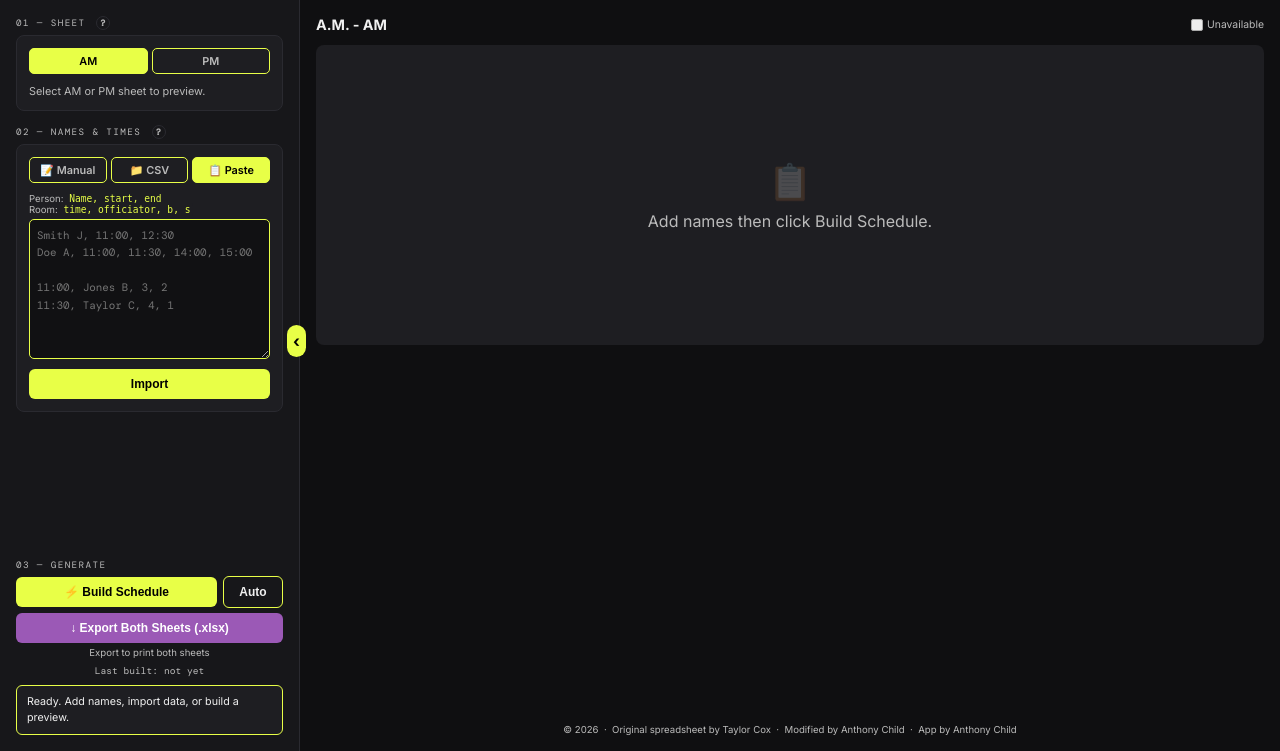
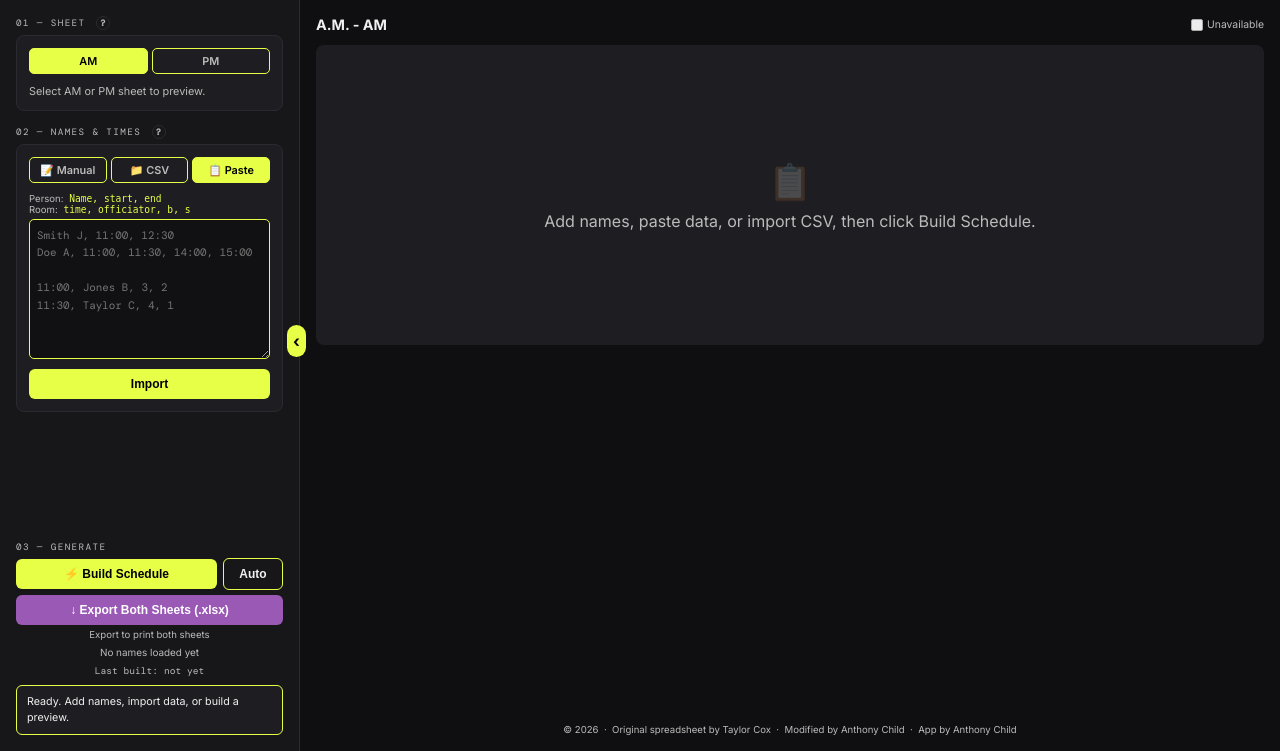
Before and after one commit to antwanchild/coordinator, a Flask app: page / in a window 1280 px wide. Shown: the part 59-810 px from the top of the page. Run offline with Flask 3, Linux system fonts and the light colour scheme.

Commit message:
fix: polish generate panel status feedback

```diff
--- a/templates/index.html
+++ b/templates/index.html
@@ -409,6 +409,14 @@
       margin-bottom: 5px;
       position: relative;
       overflow: visible;
+    }
+
+    .generate-summary {
+      min-height: 1em;
+      margin-top: 6px;
+      font-size: .62rem;
+      color: var(--mut);
+      text-align: center;
     }
 
     .card {
@@ -994,6 +1002,7 @@
         &#8595; Export Both Sheets (.xlsx)
       </button>
       <p style="font-size: .6rem; color: var(--mut); text-align: center; margin-top: 4px">Export to print both sheets</p>
+      <div class="generate-summary" id="generateCounts">No names loaded yet</div>
       <div class="last-built" id="lastBuiltLabel">Last built: not yet</div>
       <div class="inline-status visible info" id="inlineStatus">Ready. Add names, import data, or build a preview.</div>
     </div>
@@ -1016,7 +1025,7 @@
     <div id="spinner" class="spinner"><div class="spinner-ring"></div></div>
     <div id="previewArea" class="preview-empty">
       <div class="icon">&#128203;</div>
-      <p>Add names then click Build Schedule.</p>
+      <p>Add names, paste data, or import CSV, then click Build Schedule.</p>
     </div>
     <div style="margin-top: auto; padding-top: 24px; text-align: center; font-size: .6rem; color: var(--mut)">
       &copy; {{ now.year }} &nbsp;·&nbsp; Original spreadsheet by Taylor Cox &nbsp;·&nbsp; Modified by Anthony Child &nbsp;·&nbsp; App by Anthony Child
@@ -1265,6 +1274,18 @@ Doe A, 11:00, 11:30, 14:00, 15:30
     const labelEl = document.getElementById('lastBuiltLabel');
     const now = new Date();
     labelEl.textContent = `Last built: ${now.toLocaleTimeString([], { hour: 'numeric', minute: '2-digit' })}`;
+  }
+
+  function updateGenerateCounts(total, amCount, pmCount) {
+    const summaryEl = document.getElementById('generateCounts');
+    if (!summaryEl) return;
+
+    if (!total) {
+      summaryEl.textContent = 'No names loaded yet';
+      return;
+    }
+
+    summaryEl.textContent = `${total} total · ${amCount} AM · ${pmCount} PM`;
   }
 
   function renderHeaderStatus() {
@@ -1323,6 +1344,15 @@ Doe A, 11:00, 11:30, 14:00, 15:30
       document.getElementById('tab-' + x).classList.toggle('active', x === tab);
       document.getElementById('panel-' + x).style.display = x === tab ? 'block' : 'none';
     });
+
+    showSkippedWarning('skipped-csv', []);
+    showSkippedWarning('skipped-paste', []);
+
+    if (tab === 'manual') {
+      document.getElementById('nameInput').focus();
+    } else if (tab === 'paste') {
+      document.getElementById('pasteInput').focus();
+    }
   }
 
   function addName() {
@@ -1362,6 +1392,7 @@ Doe A, 11:00, 11:30, 14:00, 15:30
     const pmCount   = countOnSheet(true);
 
     container.classList.toggle('has-names', people.length > 0);
+    updateGenerateCounts(people.length, amCount, pmCount);
 
     if (people.length) {
       countEl.textContent = `${people.length} total · ${amCount} AM · ${pmCount} PM`;
@@ -1416,7 +1447,7 @@ Doe A, 11:00, 11:30, 14:00, 15:30
     people = [];
     resetRoomData();
     renderNameList();
-    resetPreview('Add names then click Build Schedule.');
+    resetPreview('Add names, paste data, or import CSV, then click Build Schedule.');
     setInlineStatus('Cleared all names and room data.', 'info');
     toast('Cleared');
   }
@@ -1625,7 +1656,7 @@ Doe A, 11:00, 11:30, 14:00, 15:30
 
     if (!people.length) {
       const sheetName = isPM ? 'PM' : 'AM';
-      resetPreview(`No people on ${sheetName} sheet.`);
+      resetPreview(`No one currently overlaps the ${sheetName} sheet. Adjust times, import more data, or switch sheets.`);
       setInlineStatus(`No people available to build on the ${sheetName} sheet yet.`, 'info');
       return;
     }
```
